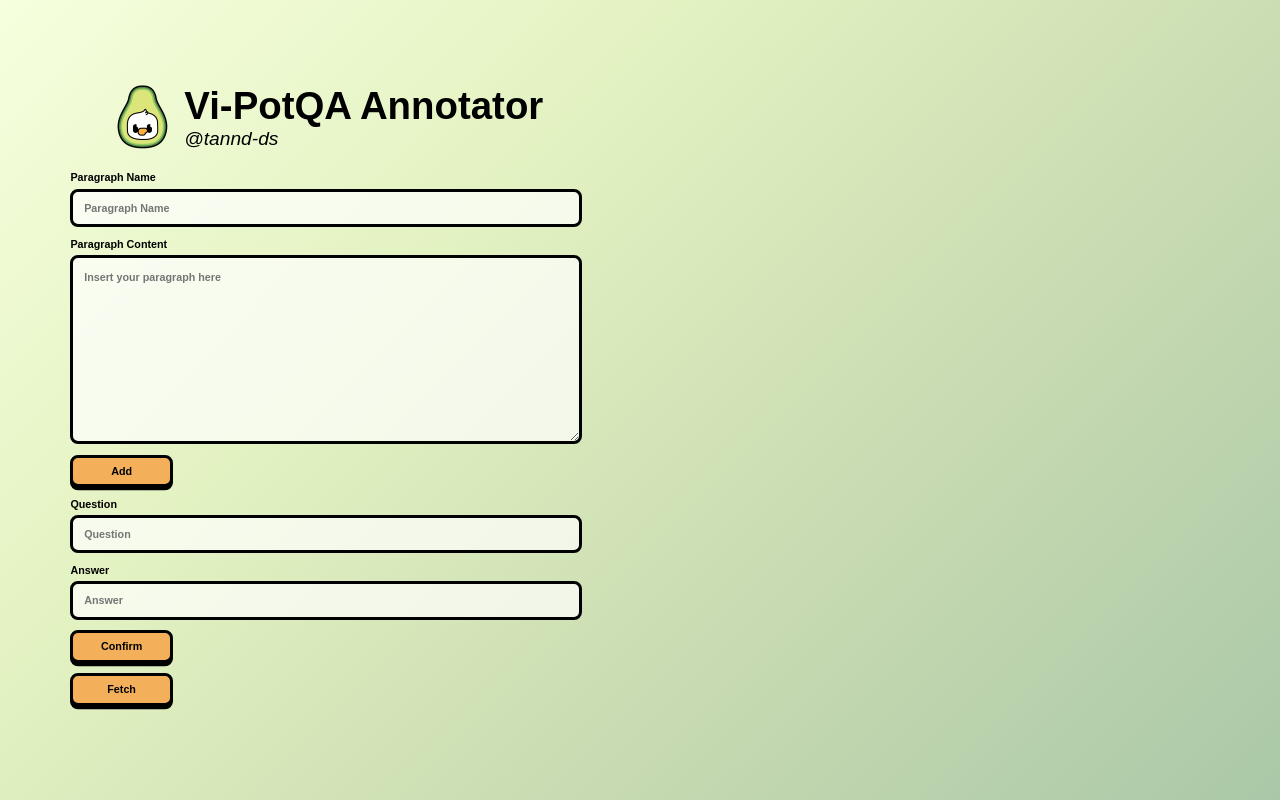
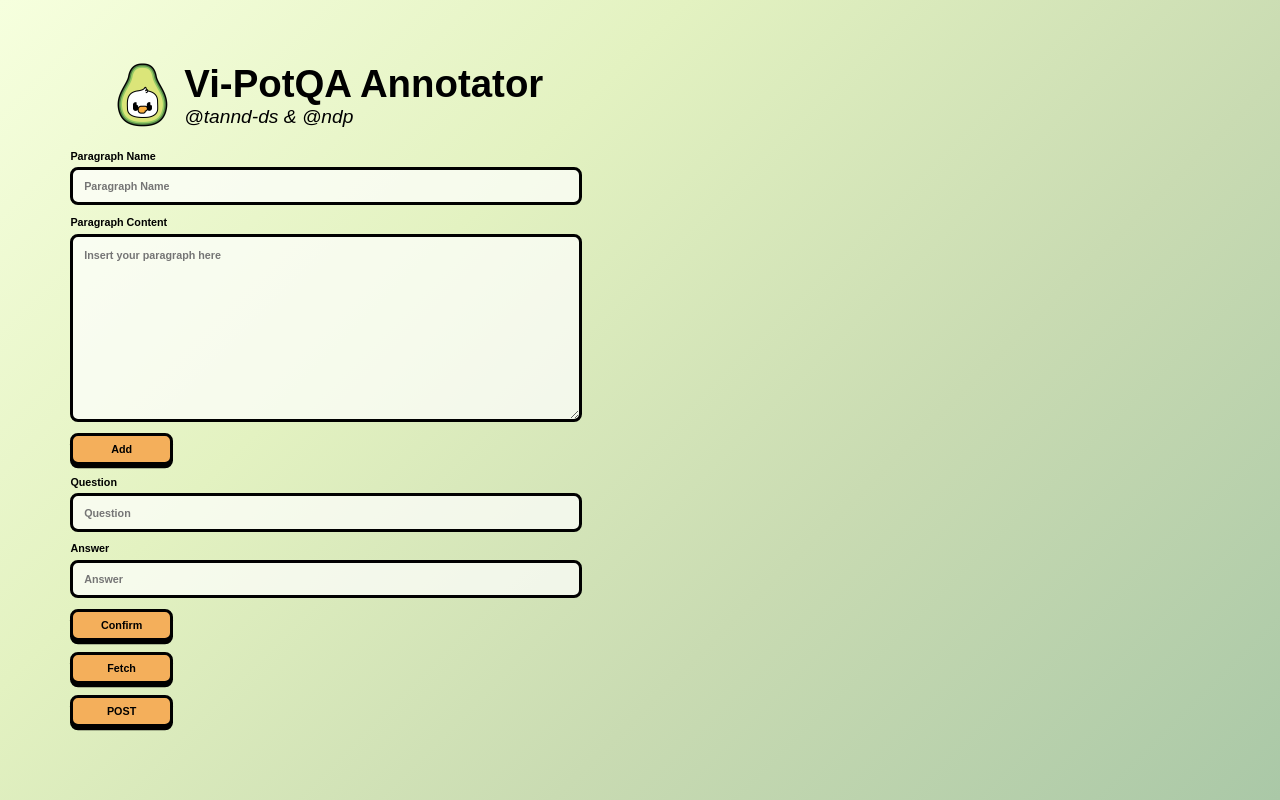
Before and after one commit to tannd-ds/vi-potqa, a Vue app: page / in a window 1280 px wide. Built offline with nearby package versions, Linux system fonts and the light colour scheme.

Commit message:
design changes

```diff
--- a/src/App.vue
+++ b/src/App.vue
@@ -17,7 +17,7 @@
   const confirmed_data = ref([])
 
   // Server-side variables
-  let flask_host = 'http://localhost:8989/real'
+  let flask_host = 'http://localhost:8989/json'
 
   // Load data from LocalStorage
   load_state()
@@ -53,7 +53,7 @@
     for (let i = 0; i < ids.length; i++) {
       // Split Paragraph id and Sentence id from id String
       let p_id = ids[i].slice(0, ids[i].indexOf("-"))
-      let s_id = ids[i].slice(ids[i].indexOf("-")+1)
+      let s_id = ids[i].slice(ids[i].indexOf("-") + 1 )
       /*
       - If p_id is removed_p_id: move on
       - If p_id is less than remove_p_id: add it to new list, doesn't need extra update
@@ -73,6 +73,10 @@
     ps.value = ps.value.slice(0, index).concat(ps.value.slice(index+1))
     checked_ids.value = update_checked_id(index)
     localStorage.setItem("current_ps", JSON.stringify(ps.value))
+  }
+
+  function edit_para(p) {
+    console.log(p.content, p.name)
   }
 
   function hasValidInput() {
@@ -149,8 +153,19 @@
     fetch(url)
     .then(response => response.json())
     .then(json => {
-        console.log(json);
-        fetched_content.value = JSON.stringify(json)
+        console.log(JSON.parse(json));
+        fetched_content.value = JSON.parse(json)
+    })
+  }
+  function post_localhost_data() {
+    let data = new FormData()
+    // data.append("name": "Flask Room")
+    data.append("description", "Talk about Flask here.")
+    console.log(JSON.stringify(confirmed_data.value))
+    console.log(data)
+    fetch(flask_host, {
+      "method": "POST",
+      "body": JSON.stringify(confirmed_data.value)
     })
   }
 
@@ -158,7 +173,13 @@
 
 <template>
   <Teleport to="body">
-    <toast :class="{ active: is_show_toast }" :show="is_show_toast" :type="toast_type" @close="is_show_toast=false" @click="is_show_toast=false">
+    <toast
+      :class="{ active: is_show_toast }"
+      :show="is_show_toast"
+      :type="toast_type"
+      @close="is_show_toast=false"
+      @click="is_show_toast=false"
+    >
       <template #title>{{ toast_title }}</template>
       <template #content>{{ toast_content }}</template>
     </toast>
@@ -169,7 +190,7 @@
         <img class="app-logo disable-select" src="./assets/flat-head-color.png">
         <div class="text-title">
           <h1 class="app-name disable-select">Vi-PotQA Annotator</h1>
-          <h3 class="hashtag disable-select">@tannd-ds</h3>
+          <h3 class="hashtag disable-select">@tannd-ds & @ndp</h3>
         </div>
       </div>
       <div class="p-name">
@@ -191,6 +212,7 @@
       </div>
       <button class="btn confirm-btn" @click="export_data">Confirm</button>
       <button class="btn confirm-btn" @click="fetch_localhost_data">Fetch</button>
+      <button class="btn confirm-btn" @click="post_localhost_data">POST</button>
       <div> {{ fetched_content }}</div>
     </div>
 
@@ -200,7 +222,7 @@
           <div class="p-name-bar">
             <h4 class="disable-select"> {{ p.name }} </h4>
             <div class="p-name-bar-btn">
-              <button class="edit-btn" @click="" title="Edit Paragraph"><img src="./assets/pen-solid.svg"></button>
+              <button class="edit-btn" @click="edit_para(p)" title="Edit Paragraph"><img src="./assets/pen-solid.svg"></button>
               <button class="remove-btn" @click="remove_para(p)" title="Remove Paragraph"><img src="./assets/xmark-solid.svg"></button>
             </div>
           </div>
```
Also changed, not shown: src/assets/circle-check-regular.svg, src/assets/main.css (line endings or trailing spaces), src/assets/tannd-logo-w-background.svg.
